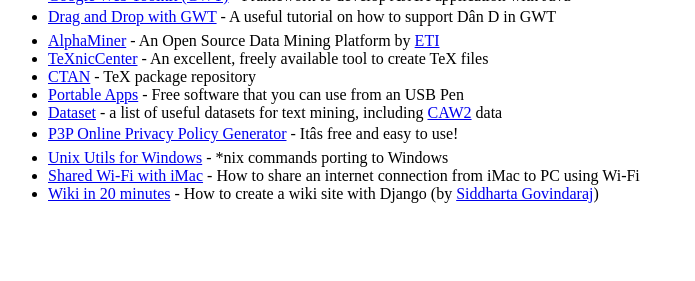
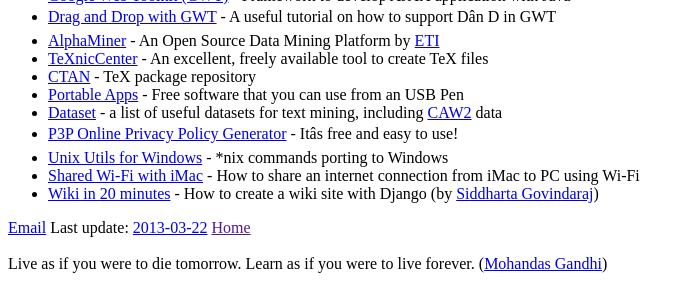
Before and after one commit to atzori/atzori.github.io, a Jekyll site: the page built from index.md, in a window 1280 px wide and 900 px high, scrolled down 4208 px, cut to the strip 619-900 px from the top of the window. Shown: the whole strip, without its empty margins (0-695 px from the left). Built offline with Jekyll 4.4.1, drawn with Linux system fonts in a browser that asks for light colours; Markdown is read by kramdown in place of the engine named in the settings; comment, search, counter and statistics services are not loaded; a style sheet for code colours, icons or effects is not loaded; before the commit the page ends 5046 px from its top, so only the background shows below that.

Commit message:
footer inserted

```diff
--- a/_layouts/home.html
+++ b/_layouts/home.html
@@ -113,6 +113,21 @@
 {{ content }}
 
 
+<!-- footer -->
+<div class="footer">
+	<span class="foot"><a href="mailto:atzori@unica.it">Email</a></span>
+	<span class="foot">Last update: <a href="http://www.w3.org/QA/Tips/iso-date">
+	2013-03-22</a></span>
+	<span class="foot"><a href="">Home</a><br/><br/>
+	<!--<span class="citation">Data Mining: the peaceful collision of statistics and computing (John Tukey)</span>-->
+	<!--<span class="citation">Il sapere ha un piede in terra e l'altro in mare.</span>-->
+	<span class="citation">Live as if you were to die tomorrow. Learn as if you were to live forever. (<a href="http://en.wikipedia.org/wiki/Mohandas_Karamchand_Gandhi">Mohandas Gandhi</a>)</span>
+
+
+</span>
+</div>
+
+
 </div>
 
 <!--
```
